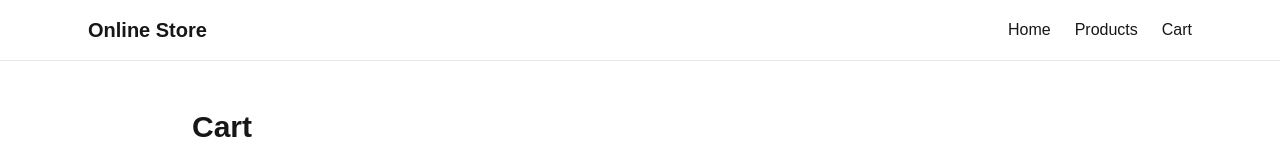
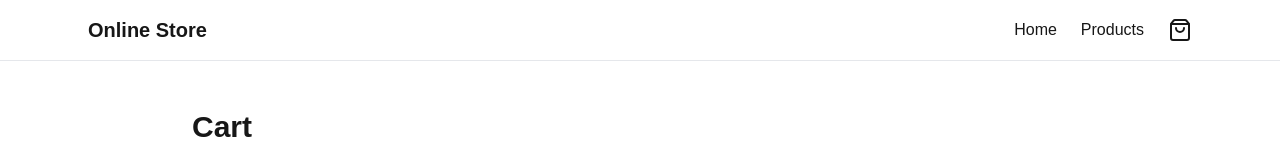
Before and after one commit to LineSvensen/online-store-next-mal, a Next.js app: page /cart in a window 1280 px wide. Shown: the top 160 px of the page. Built offline with nearby package versions, Linux system fonts and the light colour scheme.

Commit message:
cart count in header

```diff
--- a/package.json
+++ b/package.json
@@ -9,6 +9,7 @@
     "lint": "eslint"
   },
   "dependencies": {
+    "lucide-react": "^1.42.0",
     "next": "16.3.4",
     "react": "19.2.8",
     "react-dom": "19.2.8",
--- a/src/components/Header.js
+++ b/src/components/Header.js
@@ -1,6 +1,14 @@
+"use client";
+
 import Link from "next/link";
+import { useCartStore } from "@/store/cartStore";
+import { ShoppingBag } from "lucide-react";
 
 export default function Header() {
+  const items = useCartStore((state) => state.items);
+
+  const cartCount = items.reduce((total, item) => total + item.quantity, 0);
+
   return (
     <header className="border-b border-gray-200">
       <div className="mx-auto flex max-w-6xl items-center justify-between px-6 py-4">
@@ -11,7 +19,21 @@ export default function Header() {
         <nav className="flex items-center gap-6">
           <Link href="/">Home</Link>
           <Link href="/products">Products</Link>
-          <Link href="/cart">Cart</Link>
+          <Link href="/cart" className="relative inline-flex">
+            <ShoppingBag size={24} />
+
+            {cartCount > 0 && (
+              <span className="absolute -right-2 -top-2 flex h-5 min-w-5 items-center justify-center rounded-full bg-black px-1 text-[11px] font-medium leading-none text-white">
+                <span
+                  className={`relative top-[0.5px] ${
+                    cartCount >= 10 ? "-left-[0.5px]" : ""
+                  }`}
+                >
+                  {cartCount}
+                </span>
+              </span>
+            )}
+          </Link>
         </nav>
       </div>
     </header>
```
Also changed, not shown: 1 other file (tests, documents, lock files or other folders).
